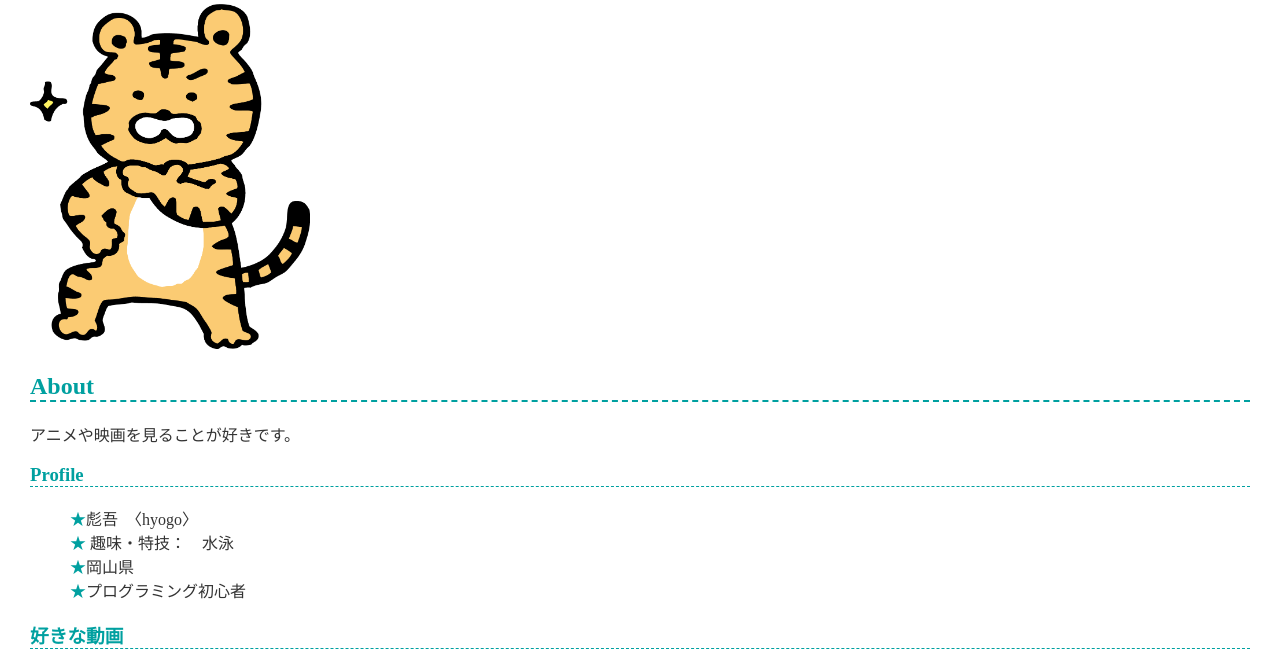
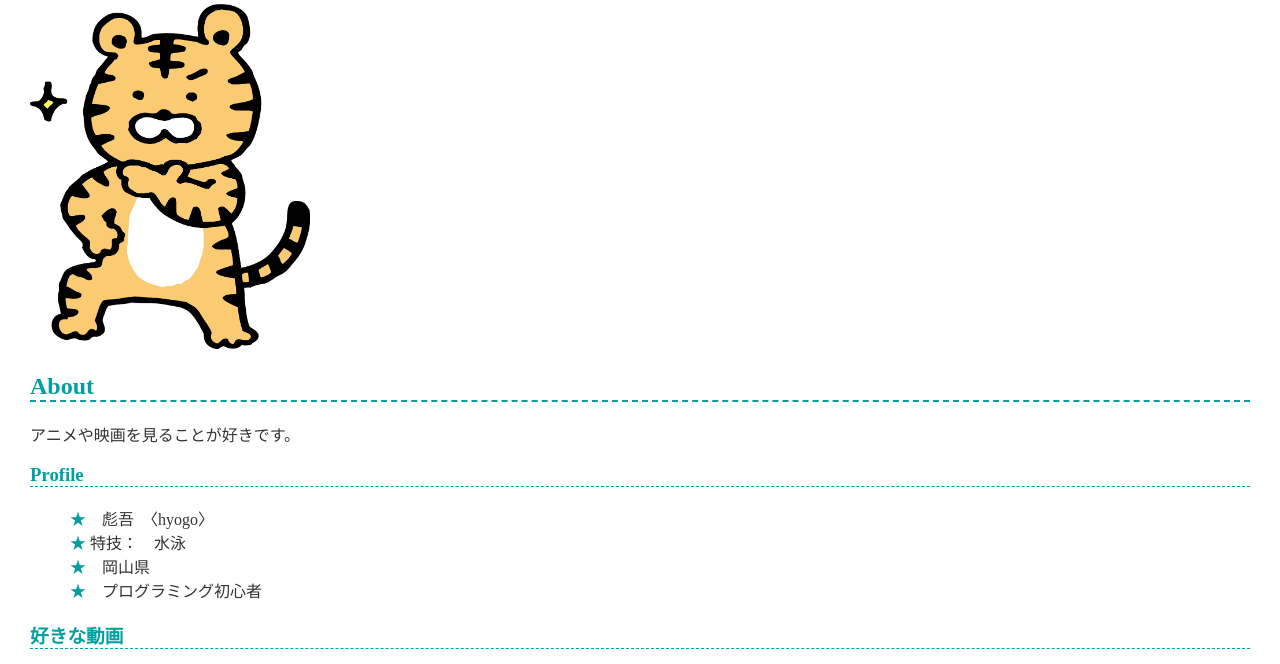
Before and after one commit to hyogo05-max/hyogo05.github.io-, a plain HTML site: page index.html in a window 1280 px wide. Shown: the part 109-773 px from the top of the page. Drawn offline with Linux system fonts and the light colour scheme; grey boxes are pictures that could not be loaded.

Commit message:
Update index.html

```diff
--- a/index.html
+++ b/index.html
@@ -17,10 +17,10 @@
 
     <h3>Profile</h3>
     <ul>
-      <li>彪吾　〈hyogo〉</li>
-      <li> 趣味・特技：　水泳 </li>
-      <li>岡山県</li>
-      <li>プログラミング初心者</li>
+      <li>　彪吾　〈hyogo〉</li>
+      <li> 特技：　水泳 </li>
+      <li>　岡山県　</li>
+      <li>　プログラミング初心者　</li>
     </ul>
     </table>
     <h3> 好きな動画　</h3>
```
